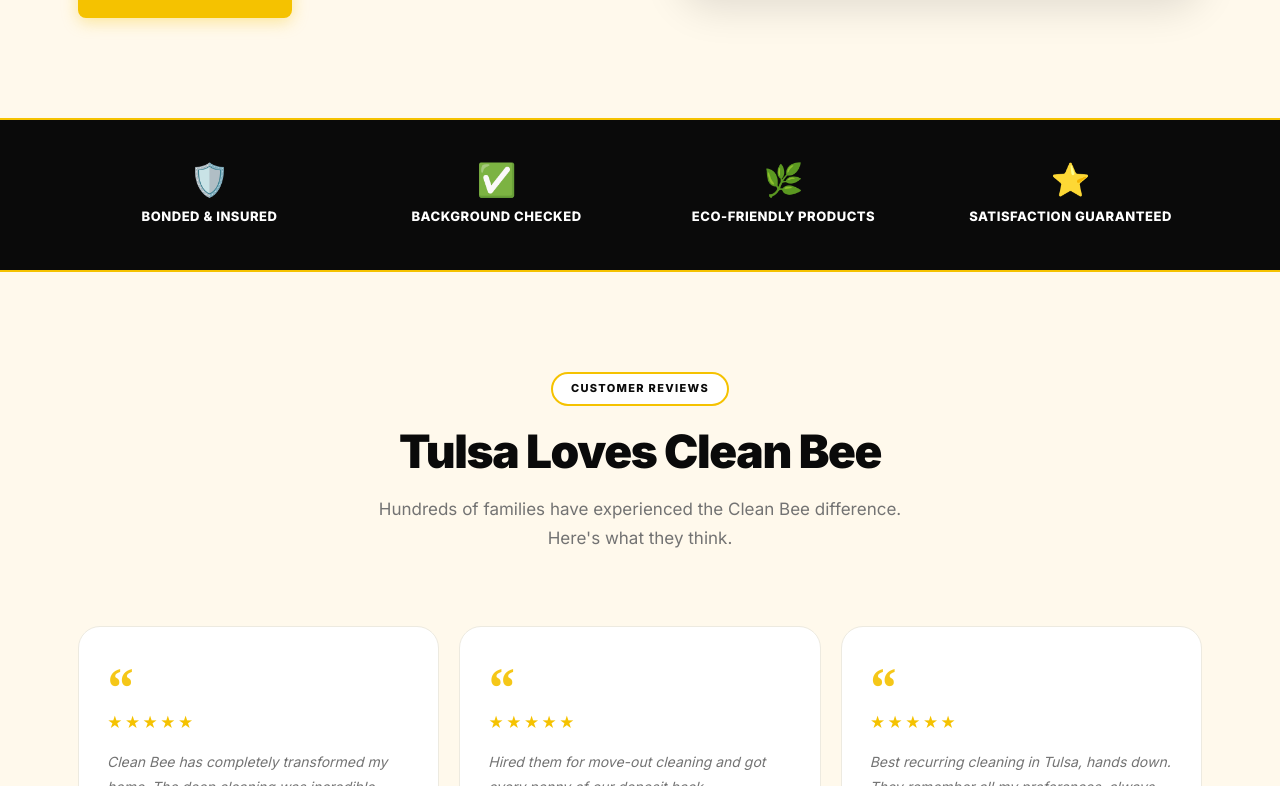
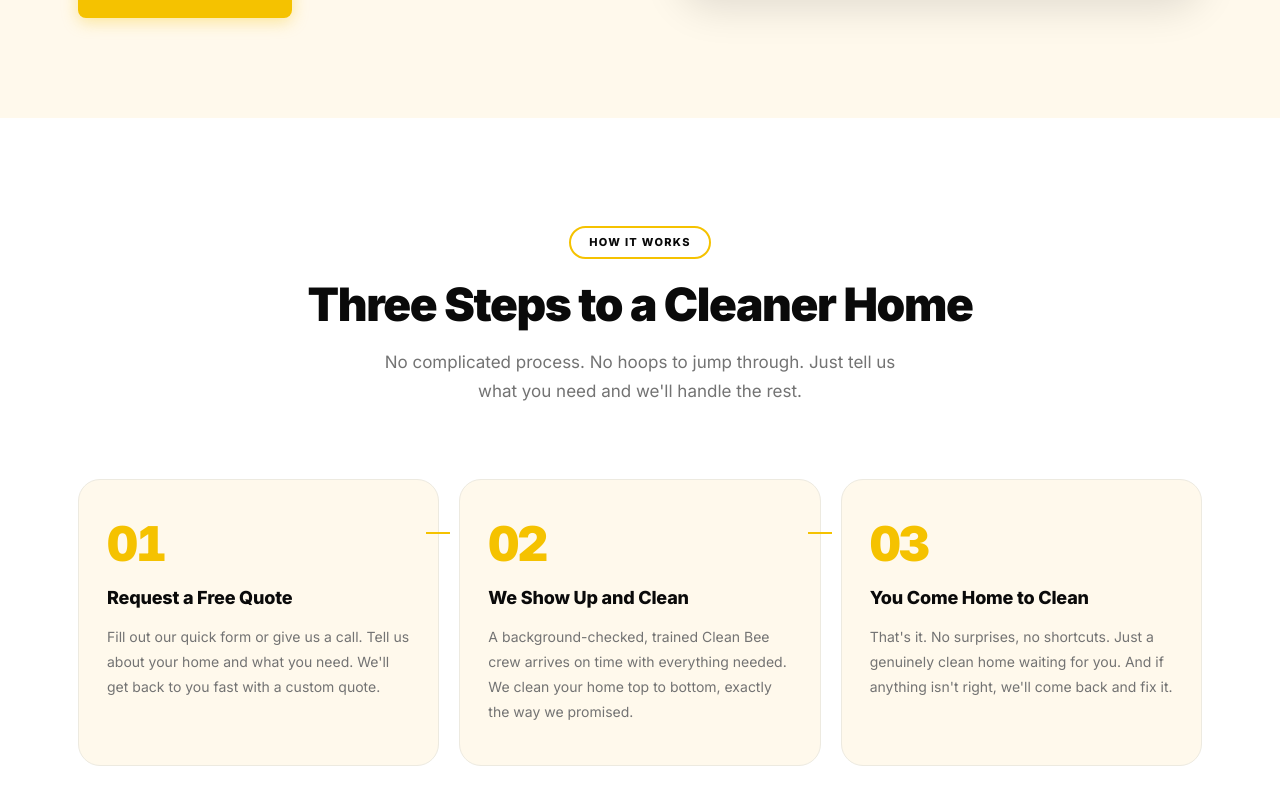
Before and after one commit to alekwayne3-crypto/personal_site, a React (Vite) app in the folder client/: page /services in a window 1280 px wide. Shown: the part 4194-4980 px from the top of the page. Built offline with nearby package versions, Linux system fonts and the light colour scheme.

Commit message:
Replace trust strip with How It Works section on services page

```diff
--- a/client/src/pages/ServicesPage.jsx
+++ b/client/src/pages/ServicesPage.jsx
@@ -2,6 +2,7 @@ import { Link } from 'react-router-dom'
 import Footer from '../components/Footer'
 import Navbar from '../components/Navbar'
 import './ServicesPage.css'
+import './WhyCleanBeePage.css'
 
 const SERVICES = [
   {
@@ -93,11 +94,22 @@ const SERVICES = [
   },
 ]
 
-const TRUST_SIGNALS = [
-  { icon: '🛡️', label: 'Bonded & Insured' },
-  { icon: '✅', label: 'Background Checked' },
-  { icon: '🌿', label: 'Eco-Friendly Products' },
-  { icon: '⭐', label: 'Satisfaction Guaranteed' },
+const STEPS = [
+  {
+    num: '01',
+    title: 'Request a Free Quote',
+    desc: "Fill out our quick form or give us a call. Tell us about your home and what you need. We'll get back to you fast with a custom quote.",
+  },
+  {
+    num: '02',
+    title: 'We Show Up and Clean',
+    desc: "A background-checked, trained Clean Bee crew arrives on time with everything needed. We clean your home top to bottom, exactly the way we promised.",
+  },
+  {
+    num: '03',
+    title: 'You Come Home to Clean',
+    desc: "That's it. No surprises, no shortcuts. Just a genuinely clean home waiting for you. And if anything isn't right, we'll come back and fix it.",
+  },
 ]
 
 const REVIEWS = [
@@ -182,13 +194,22 @@ export default function ServicesPage() {
         })}
 
         {/* ── Trust Strip ── */}
-        <section className="sp-trust">
+        <section className="wcb-how">
           <div className="container">
-            <div className="sp-trust-grid">
-              {TRUST_SIGNALS.map(t => (
-                <div className="sp-trust-item" key={t.label}>
-                  <span className="sp-trust-icon">{t.icon}</span>
-                  <span className="sp-trust-label">{t.label}</span>
+            <div className="section-header">
+              <span className="pill pill-white-yellow">How It Works</span>
+              <h2 className="h2 h2-dark">Three Steps to a Cleaner Home</h2>
+              <p className="lead lead-muted">
+                No complicated process. No hoops to jump through. Just tell us what you need and we'll handle the rest.
+              </p>
+            </div>
+            <div className="wcb-how-grid">
+              {STEPS.map((step, i) => (
+                <div className="wcb-how-card" key={step.num}>
+                  <div className="wcb-how-num">{step.num}</div>
+                  {i < STEPS.length - 1 && <div className="wcb-how-connector" aria-hidden="true" />}
+                  <h3 className="wcb-how-title">{step.title}</h3>
+                  <p className="wcb-how-desc">{step.desc}</p>
                 </div>
               ))}
             </div>
```
